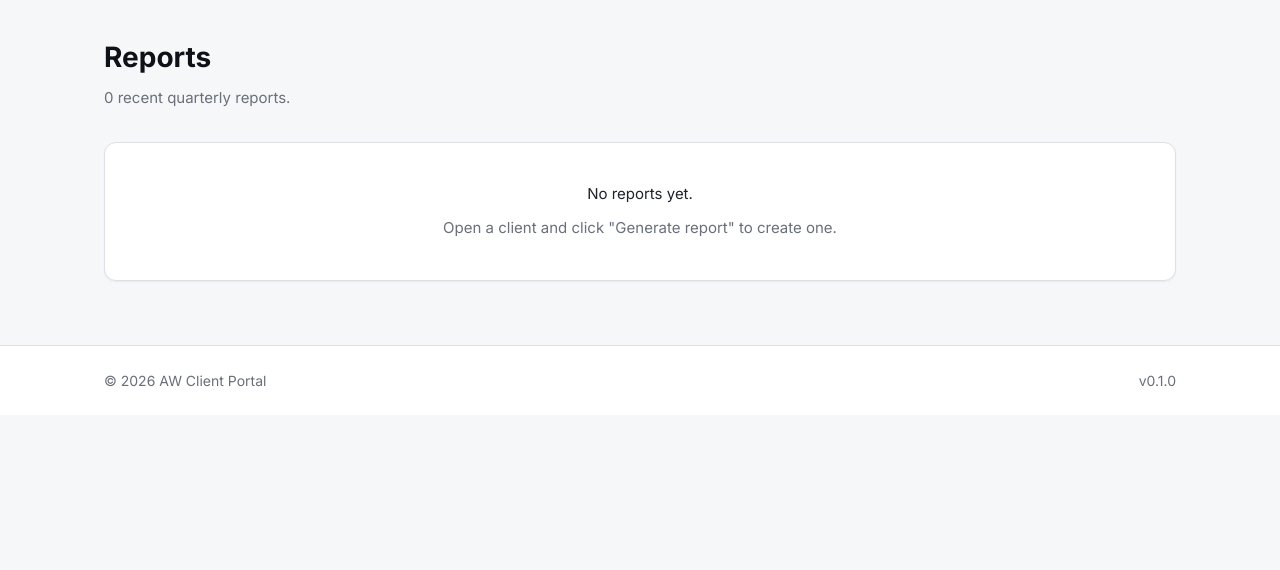
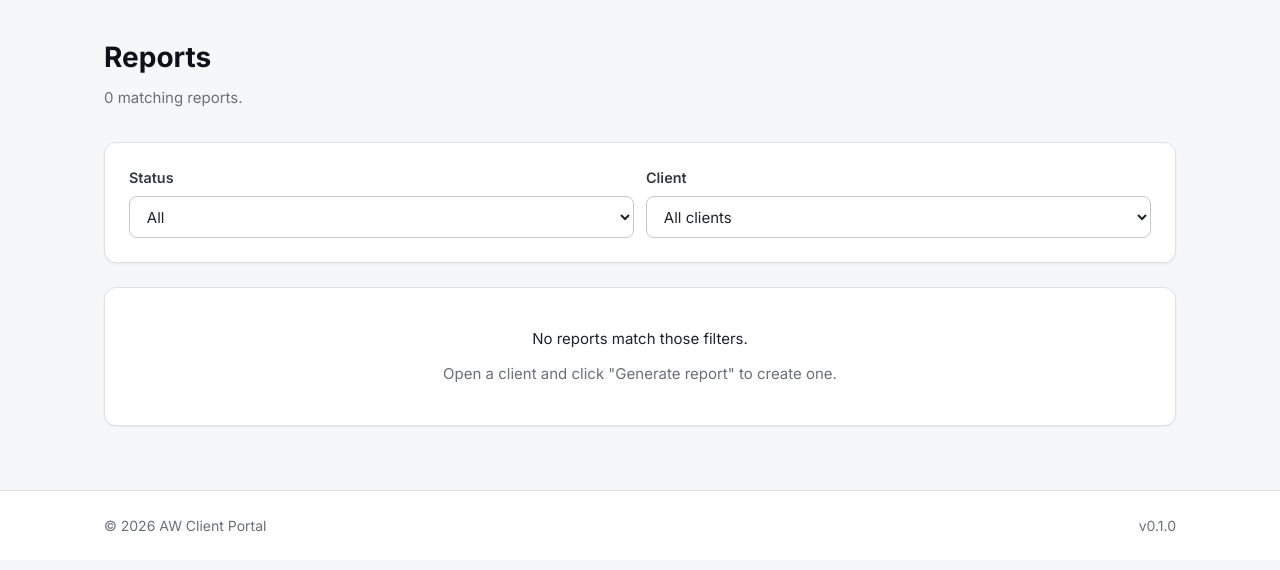
Before and after one commit to hasaan21/client-portal-aw, a Flask app: page /reports/ in a window 1280 px wide. Shown: the part 65-635 px from the top of the page. Run offline with Flask 3, Linux system fonts and the light colour scheme; the visitor is signed in with stand-in values (Sample User, id 1); data that the repository does not hold is empty.

Commit message:
feat(reports): history filtering + dashboard polish (M6)
Delivers US4 (minus the Canva copy-paste step it replaces):

- Dashboard: 4-tile stat grid with clickable cards routing to filtered
  views (Active clients, Finalized reports, Open drafts, Signed-in
  user). 'Open drafts' tile turns amber when > 0 so returning users
  see pending work at a glance.
- Recent activity list now shows inline SACS/TCC download mini-buttons
  for finalized reports.
- /reports/ index gains status + client filters (auto-submit on
  change), with an empty state that offers to clear filters.
- Report rows in the index show custodian mini-buttons for direct PDF
  download without opening the report.
- New CSS: btn-mini, filter-bar, stat-card--link, stat-card--warn.
- 8 M6 tests: dashboard stat/counters/recent, reports-index all,
  filter-by-status, filter-by-client, combined filters, no-match
  empty state, client history rendering.

Co-authored-by: Cursor <cursoragent@cursor.com>

```diff
--- a/app/reports/routes.py
+++ b/app/reports/routes.py
@@ -65,12 +65,31 @@ def _get_client_or_404(client_id: int) -> Client:
 @bp.route("/", endpoint="index")
 @login_required
 def index():
-    reports = (
-        db.session.execute(db.select(Report).order_by(Report.created_at.desc()).limit(50))
+    status_filter = request.args.get("status", "").upper()
+    client_filter = request.args.get("client_id", type=int)
+
+    stmt = db.select(Report).order_by(Report.created_at.desc()).limit(200)
+    if status_filter in ("DRAFT", "FINAL"):
+        stmt = stmt.where(Report.status == ReportStatus(status_filter))
+    if client_filter:
+        stmt = stmt.where(Report.client_id == client_filter)
+
+    reports = db.session.execute(stmt).scalars().all()
+    clients = (
+        db.session.execute(
+            db.select(Client).where(Client.archived_at.is_(None)).order_by(Client.household_label)
+        )
         .scalars()
         .all()
     )
-    return render_template("reports/index.html", reports=reports)
+
+    return render_template(
+        "reports/index.html",
+        reports=reports,
+        clients=clients,
+        status_filter=status_filter,
+        client_filter=client_filter,
+    )
 
 
 # ---- new -------------------------------------------------------------------
--- a/app/static/css/app.css
+++ b/app/static/css/app.css
@@ -554,6 +554,48 @@ a:hover { text-decoration: underline; }
 .stack-tight { display: flex; flex-direction: column; gap: var(--space-2); align-items: flex-end; }
 .btn-group { display: flex; gap: var(--space-2); }
 
+/* Mini-button: appears in tables for quick PDF downloads */
+.btn-mini {
+  display: inline-flex;
+  align-items: center;
+  padding: 2px 8px;
+  margin-right: 4px;
+  border-radius: var(--r-sm);
+  background: var(--brand-blue-50);
+  color: var(--brand-blue-600);
+  font-size: 0.75rem;
+  font-weight: 600;
+  text-decoration: none;
+  border: 1px solid var(--brand-blue-100);
+  transition: background 120ms ease, transform 120ms ease;
+}
+.btn-mini:hover { background: var(--brand-blue-100); transform: translateY(-1px); }
+
+.filter-bar {
+  display: flex;
+  gap: var(--space-3);
+  align-items: end;
+  flex-wrap: wrap;
+  margin-bottom: var(--space-4);
+}
+.filter-bar .field { flex: 1; min-width: 180px; }
+
+/* Dashboard tweaks -----------------------------------------------------------*/
+.stat-card--link {
+  color: inherit;
+  text-decoration: none;
+  transition: transform 120ms ease, box-shadow 120ms ease, border-color 120ms ease;
+}
+.stat-card--link:hover {
+  transform: translateY(-2px);
+  border-color: var(--brand-blue-200);
+  box-shadow: var(--shadow-md);
+}
+.stat-card--warn { border-color: #fde68a; background: linear-gradient(0deg, #fffbeb 0%, var(--gray-0) 100%); }
+.stat-card--warn .stat-value { color: var(--warning); }
+.stat-tiny { font-size: 0.75rem; }
+.report-list__actions { display: flex; align-items: center; gap: var(--space-2); }
+
 @media (max-width: 900px) {
   .balance-row__inputs { grid-template-columns: 1fr 1fr; }
   .sticky-actions { flex-direction: column; align-items: stretch; }
--- a/app/templates/reports/index.html
+++ b/app/templates/reports/index.html
@@ -5,9 +5,32 @@
 <section class="page-header">
   <div>
     <h1>Reports</h1>
-    <p class="muted">{{ reports|length }} recent quarterly reports.</p>
+    <p class="muted">{{ reports|length }} matching report{{ '' if reports|length == 1 else 's' }}{% if status_filter or client_filter %} (filtered){% endif %}.</p>
   </div>
 </section>
+
+<form method="get" class="card filter-bar">
+  <label class="field">
+    <span class="field-label">Status</span>
+    <select name="status" class="input" onchange="this.form.submit()">
+      <option value="" {% if not status_filter %}selected{% endif %}>All</option>
+      <option value="DRAFT" {% if status_filter == 'DRAFT' %}selected{% endif %}>Draft</option>
+      <option value="FINAL" {% if status_filter == 'FINAL' %}selected{% endif %}>Final</option>
+    </select>
+  </label>
+  <label class="field">
+    <span class="field-label">Client</span>
+    <select name="client_id" class="input" onchange="this.form.submit()">
+      <option value="">All clients</option>
+      {% for c in clients %}
+        <option value="{{ c.id }}" {% if client_filter == c.id %}selected{% endif %}>{{ c.display_name }}</option>
+      {% endfor %}
+    </select>
+  </label>
+  {% if status_filter or client_filter %}
+    <a href="{{ url_for('reports.index') }}" class="btn btn-ghost btn-sm">Clear filters</a>
+  {% endif %}
+</form>
 
 {% if reports %}
   <div class="card no-pad">
@@ -17,7 +40,8 @@
           <th>Client</th>
           <th>Meeting date</th>
           <th>Status</th>
-          <th>Created by</th>
+          <th>Downloads</th>
+          <th>Created</th>
           <th class="ta-right">Actions</th>
         </tr>
       </thead>
@@ -29,7 +53,21 @@
             </td>
             <td>{{ r.meeting_date.strftime('%b %d, %Y') }}</td>
             <td><span class="badge badge--{{ 'final' if r.is_final else 'draft' }}">{{ r.status.value }}</span></td>
-            <td>{{ r.created_by.name if r.created_by else '—' }}</td>
+            <td>
+              {% if r.sacs_pdf_path %}
+                <a href="{{ url_for('reports.download_pdf', report_id=r.id, kind='sacs') }}" class="btn-mini">SACS</a>
+              {% endif %}
+              {% if r.tcc_pdf_path %}
+                <a href="{{ url_for('reports.download_pdf', report_id=r.id, kind='tcc') }}" class="btn-mini">TCC</a>
+              {% endif %}
+              {% if not r.sacs_pdf_path and not r.tcc_pdf_path %}
+                <span class="muted">—</span>
+              {% endif %}
+            </td>
+            <td>
+              <span class="muted">{{ r.created_at.strftime('%b %d, %Y') }}</span>
+              {% if r.created_by %}<span class="muted"> by {{ r.created_by.name.split()[0] }}</span>{% endif %}
+            </td>
             <td class="ta-right">
               <a href="{{ url_for('reports.detail', report_id=r.id) }}" class="btn btn-ghost btn-sm">Open</a>
             </td>
@@ -40,8 +78,12 @@
   </div>
 {% else %}
   <div class="card empty-state">
-    <p>No reports yet.</p>
-    <p class="muted">Open a client and click "Generate report" to create one.</p>
+    <p>No reports match those filters.</p>
+    {% if status_filter or client_filter %}
+      <a href="{{ url_for('reports.index') }}" class="btn btn-ghost">Clear filters</a>
+    {% else %}
+      <p class="muted">Open a client and click "Generate report" to create one.</p>
+    {% endif %}
   </div>
 {% endif %}
 {% endblock %}
```
Also changed, not shown: app/main/routes.py (+12 -6 lines), app/templates/main/index.html (+27 -13 lines), tests/test_history.py (added, +127 -0 lines).
